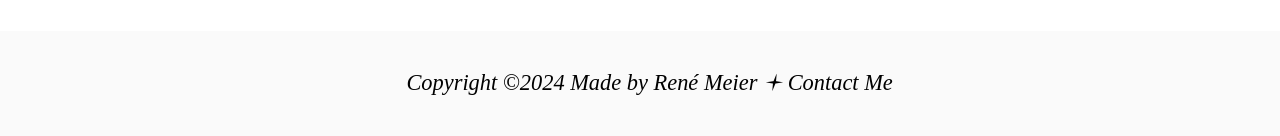
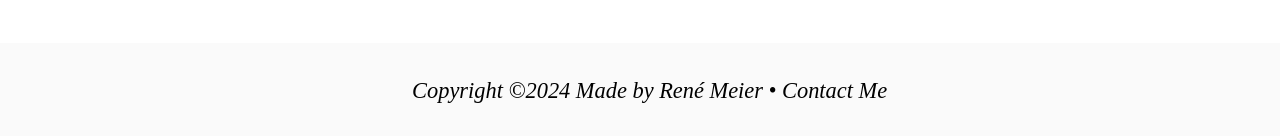
Before and after one commit to meierrene/meiersbook-client, a React (Vite) app: page / in a window 1280 px wide. Shown: the part 661-797 px from the top of the page. Built offline with nearby package versions, Linux system fonts and the light colour scheme; no server answers; the HTML template or start-up script is replaced by a standard one.

Commit message:
Make it better

```diff
--- a/src/ui/Footer.jsx
+++ b/src/ui/Footer.jsx
@@ -9,7 +9,7 @@ function Footer() {
   return (
     <footer className={`${styles.footer} ${isDark && styles.themeDark}`}>
       <Heading small>
-        Copyright &copy;{new Date().getFullYear()} Made by René Meier &#x1F7C4;{' '}
+        Copyright &copy;{new Date().getFullYear()} Made by René Meier &#8226;{' '}
         <Link
           to="https://portfolio.renemeier.info/"
           target="_blank"
--- a/src/ui/Footer.module.css
+++ b/src/ui/Footer.module.css
@@ -14,6 +14,11 @@
   text-decoration: none;
 }
 
+/* .footer::after {
+  content: '•';
+  font-family: 'Segoe UI Symbol', Arial, sans-serif;
+} */
+
 .footer a,
 .footer a:hover,
 .footer a:active,
```
